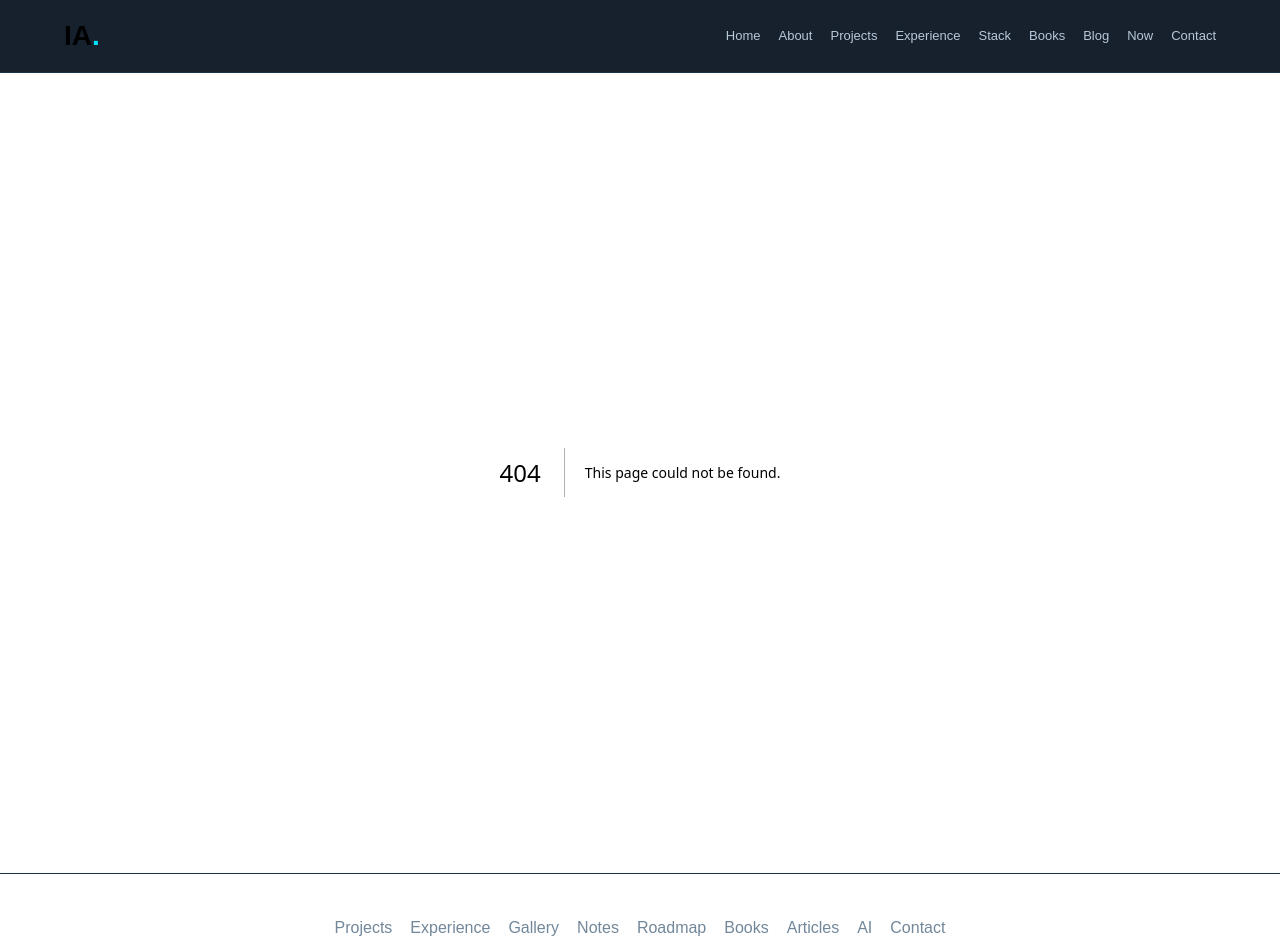
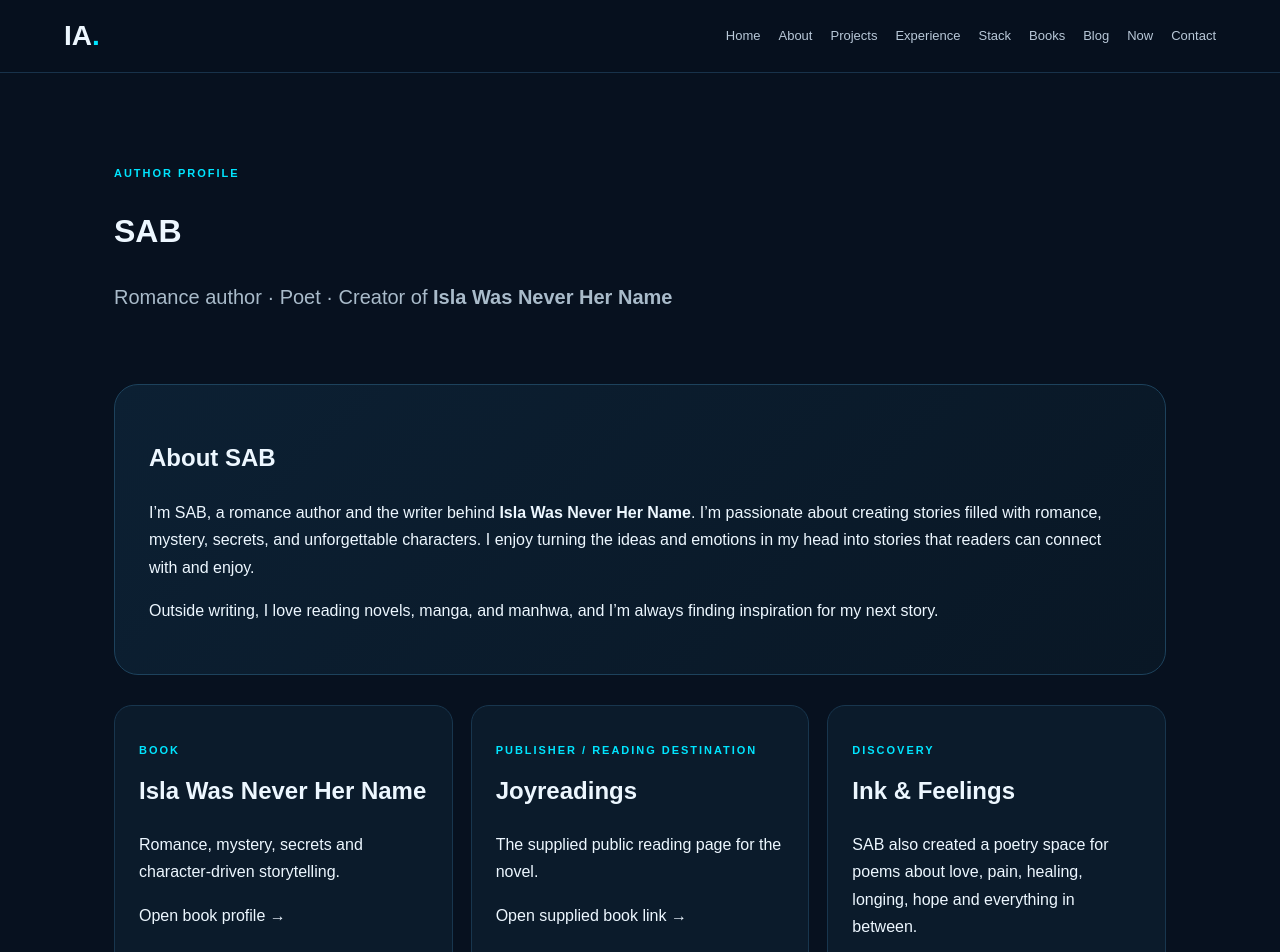
Before and after one commit to Stevebook001/Akode, a Next.js app: page /authors/sab in a window 1280 px wide. Before the commit this address had no page. Shown: the top 952 px of the page. Built offline with nearby package versions, Linux system fonts and the light colour scheme.

Commit message:
Add SAB author profile and Isla Was Never Her Name permanent book page

```diff
--- /dev/null
+++ b/app/authors/sab/page.tsx
@@ -0,0 +1,20 @@
+export const metadata = { title: "SAB | Romance Author & Poet | AKODE", description: "SAB is a romance author and poet and the writer behind Isla Was Never Her Name." };
+
+export default function SABAuthor() {
+  return <main className="page">
+    <p className="eyebrow">AUTHOR PROFILE</p>
+    <h1>SAB</h1>
+    <p className="lead">Romance author · Poet · Creator of <strong>Isla Was Never Her Name</strong></p>
+    <section className="feature">
+      <h2>About SAB</h2>
+      <p>I’m SAB, a romance author and the writer behind <strong>Isla Was Never Her Name</strong>. I’m passionate about creating stories filled with romance, mystery, secrets, and unforgettable characters. I enjoy turning the ideas and emotions in my head into stories that readers can connect with and enjoy.</p>
+      <p>Outside writing, I love reading novels, manga, and manhwa, and I’m always finding inspiration for my next story.</p>
+    </section>
+    <section className="grid">
+      <article className="card"><p className="eyebrow">BOOK</p><h2>Isla Was Never Her Name</h2><p>Romance, mystery, secrets and character-driven storytelling.</p><a href="/book/isla-was-never-her-name">Open book profile →</a></article>
+      <article className="card"><p className="eyebrow">PUBLISHER / READING DESTINATION</p><h2>Joyreadings</h2><p>The supplied public reading page for the novel.</p><a href="https://page.joyreadings.com/h5-book-share.html?id=22540&lang=en&is_from_myscroll=1&is_composition_contest=0" target="_blank" rel="noreferrer">Open supplied book link →</a></article>
+      <article className="card"><p className="eyebrow">DISCOVERY</p><h2>Ink & Feelings</h2><p>SAB also created a poetry space for poems about love, pain, healing, longing, hope and everything in between.</p><p className="muted">WhatsApp Channel: Ink & Feelings</p><a href="https://whatsapp.com/channel/0029Vb9DNiu6BIEoVw2mXH3o" target="_blank" rel="noreferrer">Visit Ink & Feelings →</a></article>
+    </section>
+    <section className="feature"><h2>Cover image coming next</h2><p>This author profile already has a reserved cover area on the book page. Once SAB sends the official cover, it can replace the placeholder without changing the book URL.</p><a className="button" href="/book/isla-was-never-her-name">Go to Isla Was Never Her Name →</a></section>
+  </main>;
+}
```
